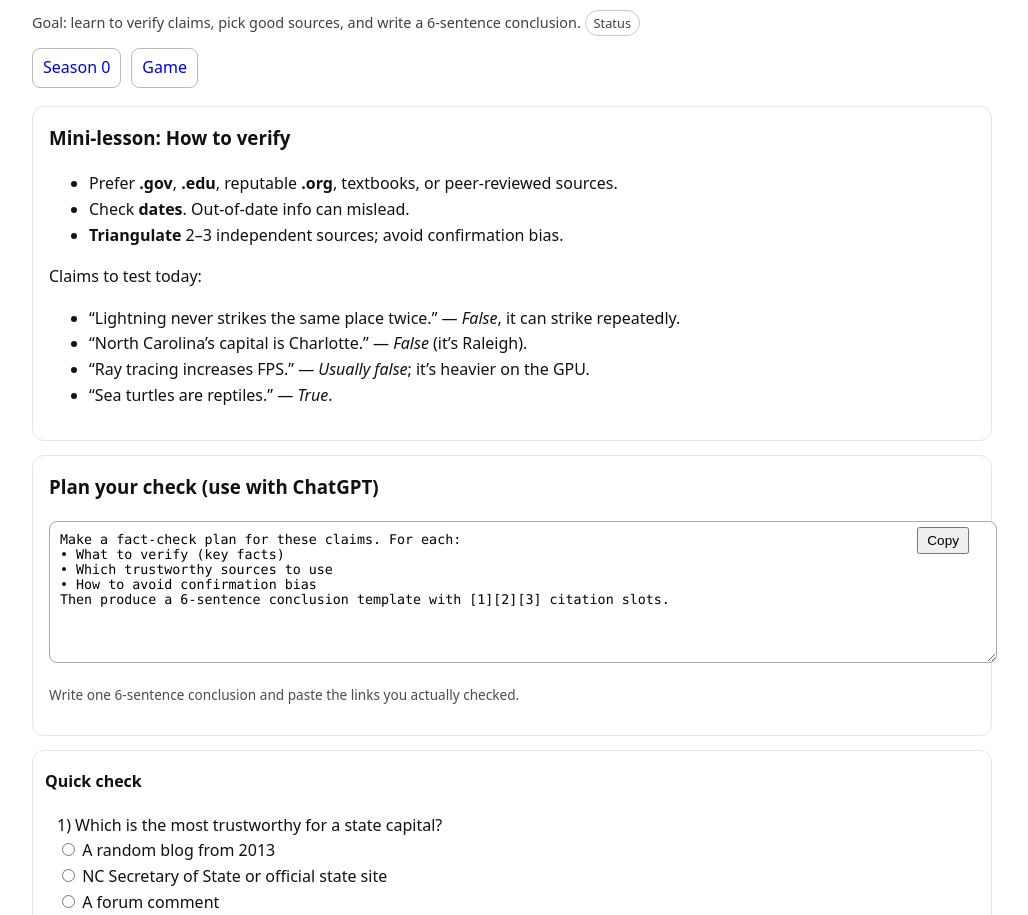
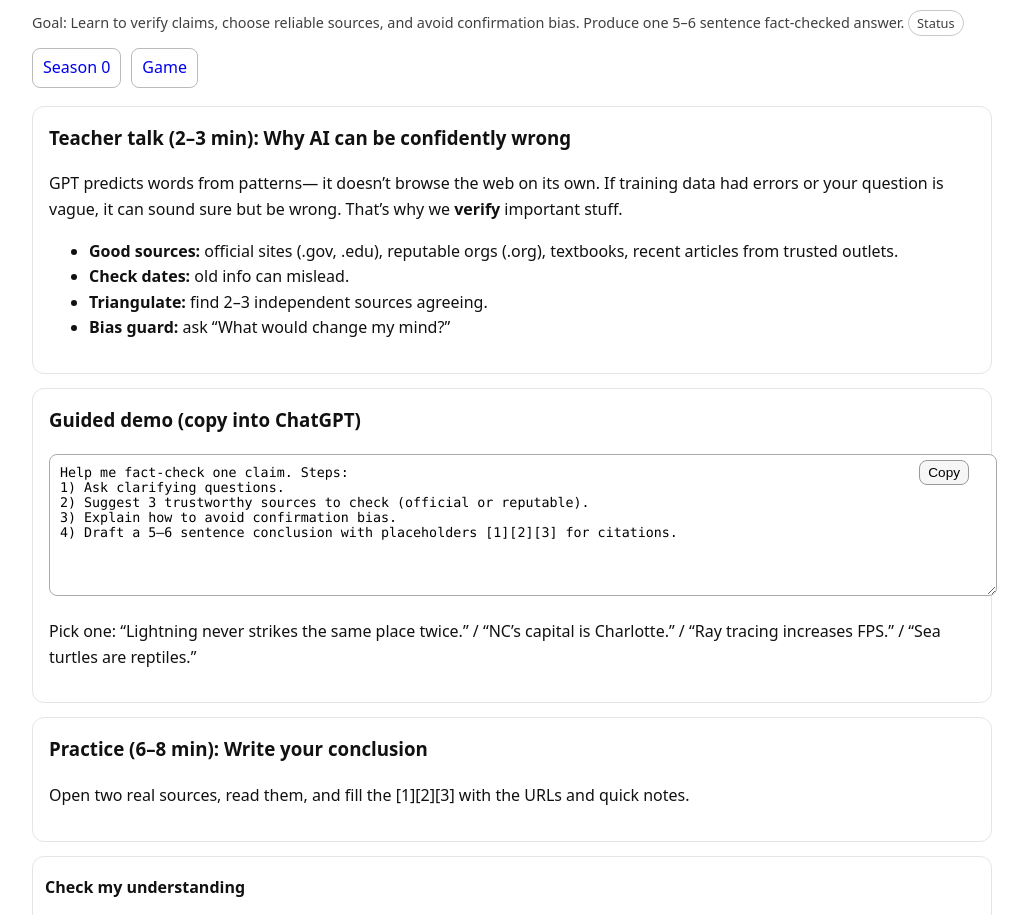
Before and after one commit to E-Bat10/Fin-Learns-AI, a plain HTML site: page season0/lesson03.html in a window 1280 px wide. Shown: the part 87-1002 px from the top of the page, without its empty margins (128-1156 px from the left). Drawn offline with Linux system fonts and the light colour scheme.

Commit message:
Update lesson03.html

```diff
--- a/season0/lesson03.html
+++ b/season0/lesson03.html
@@ -2,13 +2,16 @@
 <html lang="en">
 <head>
 <meta charset="utf-8"><meta name="viewport" content="width=device-width, initial-scale=1">
-<title>Day 3 — Hallucination Hunter</title>
+<title>Day 3 — Spot the Mistakes (Fact‑checking & Bias)</title>
 <link rel="stylesheet" href="../assets/course.css">
 </head>
 <body data-lesson-id="s0d3">
 <header>
-  <h1>Day 3 — Hallucination Hunter</h1>
-  <div class="lesson-meta">Goal: learn to verify claims, pick good sources, and write a 6‑sentence conclusion. <span id="statusBadge" class="badge">Status</span></div>
+  <h1>Day 3 — Spot the Mistakes (Fact‑checking & Bias)</h1>
+  <div class="lesson-meta">
+    Goal: Learn to verify claims, choose reliable sources, and avoid confirmation bias. Produce one 5–6 sentence fact‑checked answer.
+    <span id="statusBadge" class="badge">Status</span>
+  </div>
   <nav class="main">
     <a href="index.html">Season 0</a>
     <a href="../index.html">Game</a>
@@ -16,53 +19,65 @@
 </header>
 
 <section class="card">
-  <h3>Mini‑lesson: How to verify</h3>
+  <h3>Teacher talk (2–3 min): Why AI can be confidently wrong</h3>
+  <p>GPT predicts words from patterns— it doesn’t browse the web on its own. If training data had errors or your question is vague, it can sound sure but be wrong. That’s why we <b>verify</b> important stuff.</p>
   <ul>
-    <li>Prefer <b>.gov</b>, <b>.edu</b>, reputable <b>.org</b>, textbooks, or peer‑reviewed sources.</li>
-    <li>Check <b>dates</b>. Out‑of‑date info can mislead.</li>
-    <li><b>Triangulate</b> 2–3 independent sources; avoid confirmation bias.</li>
-  </ul>
-  <p>Claims to test today:</p>
-  <ul>
-    <li>“Lightning never strikes the same place twice.” — <i>False</i>, it can strike repeatedly.</li>
-    <li>“North Carolina’s capital is Charlotte.” — <i>False</i> (it’s Raleigh).</li>
-    <li>“Ray tracing increases FPS.” — <i>Usually false</i>; it’s heavier on the GPU.</li>
-    <li>“Sea turtles are reptiles.” — <i>True</i>.</li>
+    <li><b>Good sources:</b> official sites (.gov, .edu), reputable orgs (.org), textbooks, recent articles from trusted outlets.</li>
+    <li><b>Check dates:</b> old info can mislead.</li>
+    <li><b>Triangulate:</b> find 2–3 independent sources agreeing.</li>
+    <li><b>Bias guard:</b> ask “What would change my mind?”</li>
   </ul>
 </section>
 
 <section class="card">
-  <h3>Plan your check (use with ChatGPT)</h3>
+  <h3>Guided demo (copy into ChatGPT)</h3>
   <div class="copywrap">
-    <button class="copybtn" data-target="p3">Copy</button>
-    <textarea id="p3" class="prompt" readonly>Make a fact‑check plan for these claims. For each:
-• What to verify (key facts)
-• Which trustworthy sources to use
-• How to avoid confirmation bias
-Then produce a 6‑sentence conclusion template with [1][2][3] citation slots.</textarea>
+    <button class="copybtn btn" data-target="p3">Copy</button>
+    <textarea id="p3" class="prompt" readonly>Help me fact‑check one claim. Steps:
+1) Ask clarifying questions.
+2) Suggest 3 trustworthy sources to check (official or reputable).
+3) Explain how to avoid confirmation bias.
+4) Draft a 5–6 sentence conclusion with placeholders [1][2][3] for citations.</textarea>
   </div>
-  <p class="tiny">Write one 6‑sentence conclusion and paste the links you actually checked.</p>
+  <p>Pick one: “Lightning never strikes the same place twice.” / “NC’s capital is Charlotte.” / “Ray tracing increases FPS.” / “Sea turtles are reptiles.”</p>
+</section>
+
+<section class="card">
+  <h3>Practice (6–8 min): Write your conclusion</h3>
+  <p>Open two real sources, read them, and fill the [1][2][3] with the URLs and quick notes.</p>
 </section>
 
 <section class="quiz card" data-lesson="s0d3">
-  <h4>Quick check</h4>
+  <h4>Check my understanding</h4>
   <div class="q" data-answer="b">
-    <div>1) Which is the most trustworthy for a state capital?</div>
-    <label><input type="radio" name="q1" value="a"> A random blog from 2013</label><br>
-    <label><input type="radio" name="q1" value="b"> NC Secretary of State or official state site</label><br>
+    <div>1) For a state capital, which source is best?</div>
+    <label><input type="radio" name="q1" value="a"> A 2013 personal blog</label><br>
+    <label><input type="radio" name="q1" value="b"> Official state government site</label><br>
     <label><input type="radio" name="q1" value="c"> A forum comment</label>
   </div>
   <div class="q" data-answer="false">
     <div>2) “If a claim is popular, it’s true.” (type true/false)</div>
     <input type="text" placeholder="true or false">
   </div>
-  <div class="q" data-answer="dates">
+  <div class="q" data-answer="date|dates|publication date">
     <div>3) One key thing to check on an article before trusting it is the ______.</div>
     <input type="text" placeholder="your answer">
   </div>
 </section>
 
 <section class="card">
+  <h3>Notes</h3>
+  <textarea id="notes" class="notes" placeholder="Which sources did I trust and why? What would change my mind?"></textarea>
+</section>
+
+<section class="card">
+  <div id="gate" class="kidcallout">
+    <p><b>Milestone gate:</b> Show a parent your fact‑checked answer. When they’re satisfied, ask them to unlock the next module.</p>
+    <button class="btn danger" onclick="parentUnlock('bnldmB69!','nextLink')">Parent unlock</button>
+  </div>
+  <div id="nextLink" class="hidden">
+    <a class="btn" href="index.html">Unlocked ✔ — Back to Season 0 TOC</a>
+  </div>
   <button id="completeBtn" class="btn primary" onclick="markComplete('s0d3')">Mark lesson complete</button>
 </section>
 
```
